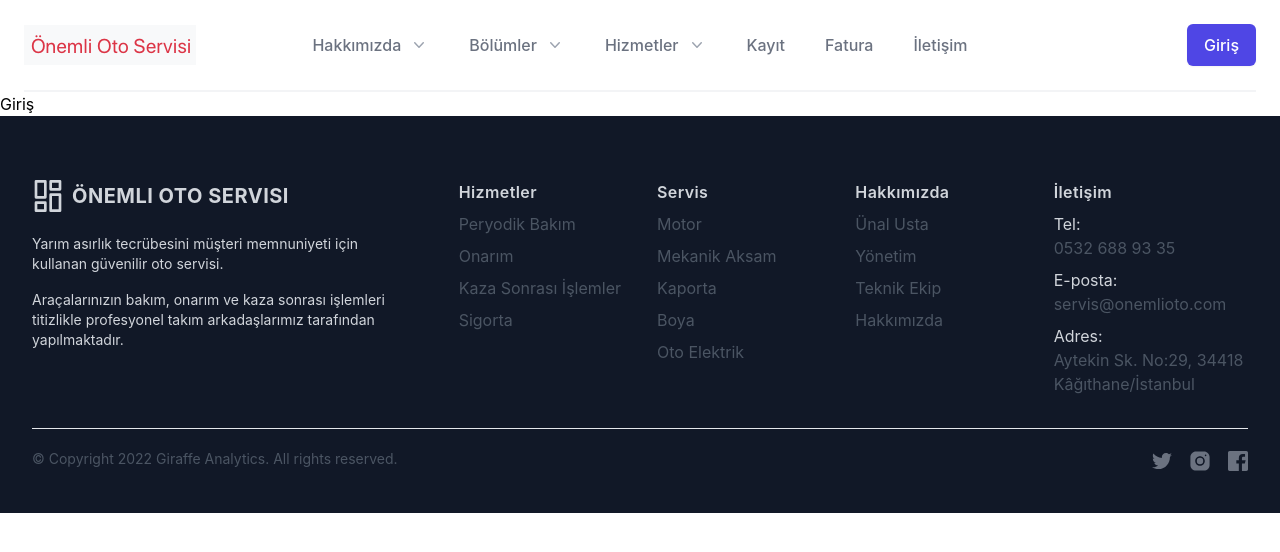
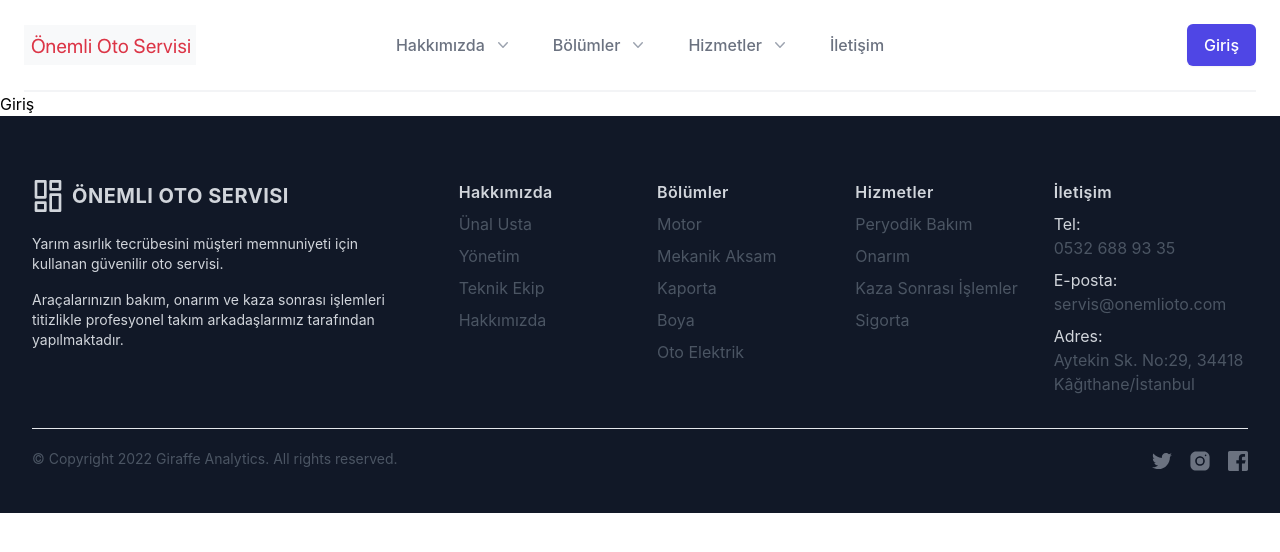
Before and after one commit to GokhanKaraomeroglu/Auto_Service_React, a React (Create React App) app: page /login in a window 1280 px wide. Shown: the top 552 px of the page. Built offline with nearby package versions, Linux system fonts and the light colour scheme.

Commit message:
Testimonials and Unal usta Pages

```diff
--- a/src/components/Footer.js
+++ b/src/components/Footer.js
@@ -41,93 +41,8 @@ function Footer() {
           </div>
         </div>
         <div className="grid grid-cols-2 gap-1 row-gap-8 lg:col-span-4 md:grid-cols-4">
-          <div>
-            <p className="font-semibold tracking-wide text-gray-300">
-              Hizmetler
-            </p>
-            <ul className="mt-2 space-y-2">
-              <li>
-                <a
-                  href="/periodic"
-                  className="text-gray-600 transition-colors duration-300 hover:text-deep-purple-accent-400"
-                >
-                 Peryodik Bakım
-                </a>
-              </li>
-              <li>
-                <a
-                  href="/maintenance"
-                  className="text-gray-600 transition-colors duration-300 hover:text-deep-purple-accent-400"
-                >
-                  Onarım
-                </a>
-              </li>
-              <li>
-                <a
-                  href="/accident"
-                  className="text-gray-600 transition-colors duration-300 hover:text-deep-purple-accent-400"
-                >
-                  Kaza Sonrası İşlemler
-                </a>
-              </li>
-              <li>
-                <a
-                  href="/insurance"
-                  className="text-gray-600 transition-colors duration-300 hover:text-deep-purple-accent-400"
-                >
-                  Sigorta
-                </a>
-              </li>
-            </ul>
-          </div>
-          <div>
-            <p className="font-semibold tracking-wide text-gray-300">
-              Servis
-            </p>
-            <ul className="mt-2 space-y-2">
-              <li>
-                <a
-                  href="/motor"
-                  className="text-gray-600 transition-colors duration-300 hover:text-deep-purple-accent-400"
-                >
-                  Motor
-                </a>
-              </li>
-              <li>
-                <a
-                  href="/mekanik"
-                  className="text-gray-600 transition-colors duration-300 hover:text-deep-purple-accent-400"
-                >
-                  Mekanik Aksam
-                </a>
-              </li>
-              <li>
-                <a
-                  href="/kaporta"
-                  className="text-gray-600 transition-colors duration-300 hover:text-deep-purple-accent-400"
-                >
-                  Kaporta
-                </a>
-              </li>
-              <li>
-                <a
-                  href="/boya"
-                  className="text-gray-600 transition-colors duration-300 hover:text-deep-purple-accent-400"
-                >
-                  Boya
-                </a>
-              </li>
-              <li>
-                <a
-                  href="/elektrik"
-                  className="text-gray-600 transition-colors duration-300 hover:text-deep-purple-accent-400"
-                >
-                  Oto Elektrik
-                </a>
-              </li>
-            </ul>
-          </div>
-          <div>
+
+        <div>
             <p className="font-semibold tracking-wide text-gray-300">
 							Hakkımızda
 							</p>
@@ -174,6 +89,95 @@ function Footer() {
               </li> */}
             </ul>
           </div>
+
+          <div>
+            <p className="font-semibold tracking-wide text-gray-300">
+              Bölümler
+            </p>
+            <ul className="mt-2 space-y-2">
+              <li>
+                <a
+                  href="/motor"
+                  className="text-gray-600 transition-colors duration-300 hover:text-deep-purple-accent-400"
+                >
+                  Motor
+                </a>
+              </li>
+              <li>
+                <a
+                  href="/mekanik"
+                  className="text-gray-600 transition-colors duration-300 hover:text-deep-purple-accent-400"
+                >
+                  Mekanik Aksam
+                </a>
+              </li>
+              <li>
+                <a
+                  href="/kaporta"
+                  className="text-gray-600 transition-colors duration-300 hover:text-deep-purple-accent-400"
+                >
+                  Kaporta
+                </a>
+              </li>
+              <li>
+                <a
+                  href="/boya"
+                  className="text-gray-600 transition-colors duration-300 hover:text-deep-purple-accent-400"
+                >
+                  Boya
+                </a>
+              </li>
+              <li>
+                <a
+                  href="/elektrik"
+                  className="text-gray-600 transition-colors duration-300 hover:text-deep-purple-accent-400"
+                >
+                  Oto Elektrik
+                </a>
+              </li>
+            </ul>
+          </div>
+
+          <div>
+            <p className="font-semibold tracking-wide text-gray-300">
+              Hizmetler
+            </p>
+            <ul className="mt-2 space-y-2">
+              <li>
+                <a
+                  href="/periodic"
+                  className="text-gray-600 transition-colors duration-300 hover:text-deep-purple-accent-400"
+                >
+                 Peryodik Bakım
+                </a>
+              </li>
+              <li>
+                <a
+                  href="/maintenance"
+                  className="text-gray-600 transition-colors duration-300 hover:text-deep-purple-accent-400"
+                >
+                  Onarım
+                </a>
+              </li>
+              <li>
+                <a
+                  href="/accident"
+                  className="text-gray-600 transition-colors duration-300 hover:text-deep-purple-accent-400"
+                >
+                  Kaza Sonrası İşlemler
+                </a>
+              </li>
+              <li>
+                <a
+                  href="/insurance"
+                  className="text-gray-600 transition-colors duration-300 hover:text-deep-purple-accent-400"
+                >
+                  Sigorta
+                </a>
+              </li>
+            </ul>
+          </div>
+
           <div>
             <p className="font-semibold tracking-wide text-gray-300">
 							İletişim
--- a/src/components/NavbarTail.js
+++ b/src/components/NavbarTail.js
@@ -329,12 +329,12 @@ export default function NavbarTail() {
                 </>
               )}
             </Popover>
-						<a href="/record" className="text-base font-medium text-gray-500 hover:text-gray-900">
+						{/* <a href="/record" className="text-base font-medium text-gray-500 hover:text-gray-900">
               Kayıt
             </a>
             <a href="/invoice" className="text-base font-medium text-gray-500 hover:text-gray-900">
               Fatura
-            </a>
+            </a> */}
             <a href="/contact" className="text-base font-medium text-gray-500 hover:text-gray-900">
               İletişim
             </a>
@@ -418,12 +418,12 @@ export default function NavbarTail() {
             </div>
             <div className="py-6 px-5 space-y-6">
               <div className="grid grid-cols-2 gap-y-4 gap-x-8">
-                <a href="/record" className="text-base font-medium text-gray-900 hover:text-gray-700">
+                {/* <a href="/record" className="text-base font-medium text-gray-900 hover:text-gray-700">
                   Kayıt
                 </a>
                 <a href="/invoice" className="text-base font-medium text-gray-900 hover:text-gray-700">
                   Fatura
-                </a>
+                </a> */}
                 <a href="/contact" className="text-base font-medium text-gray-900 hover:text-gray-700">
                   İletişim
                 </a>
--- a/src/components/Testimonial.js
+++ b/src/components/Testimonial.js
@@ -5,35 +5,35 @@ import TestiPic3 from "../assets/Testi3.jpg"
 
 function Testimonial() {
 	return (
-	<section class="text-gray-600 body-font">
-  <div class="container px-5 py-24 mx-auto">
-	<h1 class="text-3xl font-medium title-font text-gray-900 mb-12 text-center">Müşterilerimizden</h1>
-    <div class="flex flex-wrap -m-4">
-      <div class="lg:w-1/3 lg:mb-0 mb-6 p-4">
-        <div class="h-full text-center">
-          <img alt="testimonial" class="w-20 h-20 mb-8 object-cover object-center rounded-full inline-block border-2 border-gray-200 bg-gray-100" src={TestiPic}/>
-          <p class="leading-relaxed"> Aracımla kendi araçları gibi ilgilenen Önemli Oto ve Fatih beye teşekkürlerimi sunarım.</p>
-          <span class="inline-block h-1 w-10 rounded bg-indigo-500 mt-6 mb-4"></span>
-          <h2 class="text-gray-900 font-medium title-font tracking-wider text-sm">Ahmet Bayrak</h2>
-          <p class="text-gray-500">Mercedes B200</p>
+	<section className="text-gray-600 body-font">
+  <div className="container px-5 py-24 mx-auto">
+	<h1 className="text-3xl font-medium title-font text-gray-900 mb-12 text-center">Müşterilerimizden</h1>
+    <div className="flex flex-wrap -m-4">
+      <div className="lg:w-1/3 lg:mb-0 mb-6 p-4">
+        <div className="h-full text-center">
+          <img alt="testimonial" className="w-20 h-20 mb-8 object-cover object-center rounded-full inline-block border-2 border-gray-200 bg-gray-100" src={TestiPic}/>
+          <p className="leading-relaxed"> Aracımla kendi araçları gibi ilgilenen Önemli Oto ve Fatih beye teşekkürlerimi sunarım.</p>
+          <span className="inline-block h-1 w-10 rounded bg-indigo-500 mt-6 mb-4"></span>
+          <h2 className="text-gray-900 font-medium title-font tracking-wider text-sm">Ahmet Bayrak</h2>
+          <p className="text-gray-500">Mercedes B200</p>
         </div>
       </div>
-      <div class="lg:w-1/3 lg:mb-0 mb-6 p-4">
-        <div class="h-full text-center">
-          <img alt="testimonial" class="w-20 h-20 mb-8 object-cover object-center rounded-full inline-block border-2 border-gray-200 bg-gray-100" src={TestiPic2}/>
-          <p class="leading-relaxed">Aracımla kendi araçları gibi ilgilenen Önemli Oto ve Fatih beye teşekkürlerimi sunarım.</p>
-          <span class="inline-block h-1 w-10 rounded bg-indigo-500 mt-6 mb-4"></span>
-          <h2 class="text-gray-900 font-medium title-font tracking-wider text-sm">Alper Kamu</h2>
-          <p class="text-gray-500">Ford Kuga</p>
+      <div className="lg:w-1/3 lg:mb-0 mb-6 p-4">
+        <div className="h-full text-center">
+          <img alt="testimonial" className="w-20 h-20 mb-8 object-cover object-center rounded-full inline-block border-2 border-gray-200 bg-gray-100" src={TestiPic2}/>
+          <p className="leading-relaxed">Aracımla kendi araçları gibi ilgilenen Önemli Oto ve Fatih beye teşekkürlerimi sunarım.</p>
+          <span className="inline-block h-1 w-10 rounded bg-indigo-500 mt-6 mb-4"></span>
+          <h2 className="text-gray-900 font-medium title-font tracking-wider text-sm">Alper Kamu</h2>
+          <p className="text-gray-500">Ford Kuga</p>
         </div>
       </div>
-      <div class="lg:w-1/3 lg:mb-0 p-4">
-        <div class="h-full text-center">
-          <img alt="testimonial" class="w-20 h-20 mb-8 object-cover object-center rounded-full inline-block border-2 border-gray-200 bg-gray-100" src={TestiPic3}/>
-          <p class="leading-relaxed">Aracımla kendi araçları gibi ilgilenen Önemli Oto ve Fatih beye teşekkürlerimi sunarım.</p>
-          <span class="inline-block h-1 w-10 rounded bg-indigo-500 mt-6 mb-4"></span>
-          <h2 class="text-gray-900 font-medium title-font tracking-wider text-sm">Hasan Demirdağ</h2>
-          <p class="text-gray-500">Honda Civic</p>
+      <div className="lg:w-1/3 lg:mb-0 p-4">
+        <div className="h-full text-center">
+          <img alt="testimonial" className="w-20 h-20 mb-8 object-cover object-center rounded-full inline-block border-2 border-gray-200 bg-gray-100" src={TestiPic3}/>
+          <p className="leading-relaxed">Aracımla kendi araçları gibi ilgilenen Önemli Oto ve Fatih beye teşekkürlerimi sunarım.</p>
+          <span className="inline-block h-1 w-10 rounded bg-indigo-500 mt-6 mb-4"></span>
+          <h2 className="text-gray-900 font-medium title-font tracking-wider text-sm">Hasan Demirdağ</h2>
+          <p className="text-gray-500">Honda Civic</p>
         </div>
       </div>
     </div>
--- a/src/pages/about/Unalusta.js
+++ b/src/pages/about/Unalusta.js
@@ -1,14 +1,28 @@
 import React from 'react'
-import AboutUsSection from '../../components/AboutUsSection'
+// import AboutUsSection from '../../components/AboutUsSection'
+import UnalUstaPic from "../../assets/UnalUsta.jpg"
 
 function Unalusta() {
 	return (
 		<div>
-			<h1 className="flex justify-center px-2 py-6 title-font sm:text-4xl text-3xl mb-4 font-medium text-blue-600">
-              Ünal Usta
-              {/* <br className="hidden lg:inline-block"/> */}
-            </h1>
-			<AboutUsSection/>
+			<section className="text-gray-600 body-font">
+  <div className="container mx-auto flex px-5 py-24 items-center justify-center flex-col">
+    <img
+		className="lg:w-2/6 md:w-3/6 w-5/6 mb-10 object-cover object-center rounded"
+		alt="hero"
+		src={UnalUstaPic}
+		/>
+    <div className="text-center lg:w-2/3 w-full">
+      <h1 className="title-font sm:text-4xl text-3xl mb-4 font-medium text-gray-900">Ünal Usta</h1>
+      <p className="mb-8 leading-relaxed">Önemli Oto Servisi'nin kurucusu ve değerlerimizin öğreticisi Ünal Önemli, 20 Ekim 1945 tarihinde Ankara'da dünyaya gelmiştir. Küçük yaşlardan itibaren oto servislerinde çalışan Ünal Usta, Önemli Oto Servisi'ni ilk olarak sanayi mahallesinde küçük bir apartman altı atölyede kurmuş, daha sonra 1987 yılında bugünkü iş yerine taşımıştır.
+			</p>
+      <div className="flex justify-center">
+        <button className="inline-flex text-white bg-indigo-500 border-0 py-2 px-6 focus:outline-none hover:bg-indigo-600 rounded text-lg">Daha Fazla</button>
+        {/* <button className="ml-4 inline-flex text-gray-700 bg-gray-100 border-0 py-2 px-6 focus:outline-none hover:bg-gray-200 rounded text-lg">Button</button> */}
+      </div>
+    </div>
+  </div>
+</section>
 		</div>
 	)
 }
```
Also changed, not shown: src/assets/UnalUsta.jpg (added).
